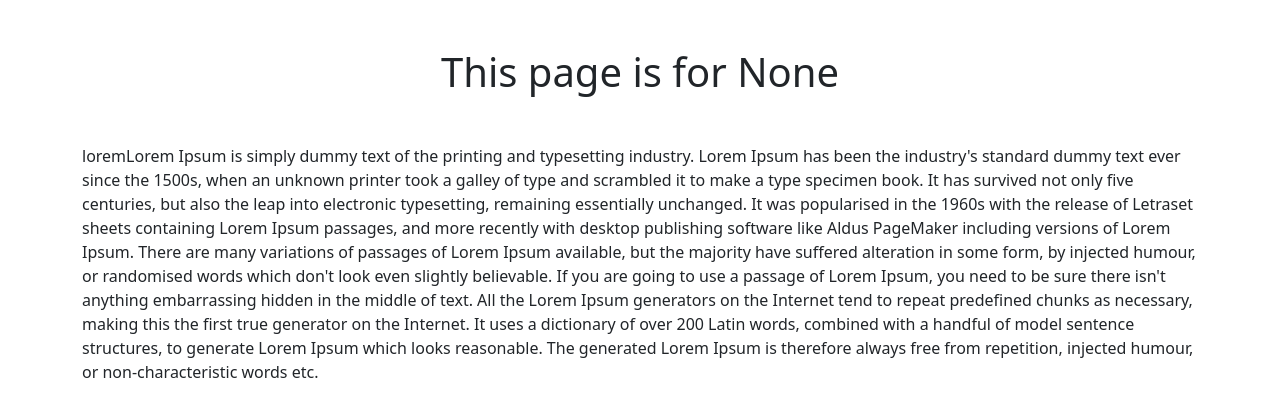
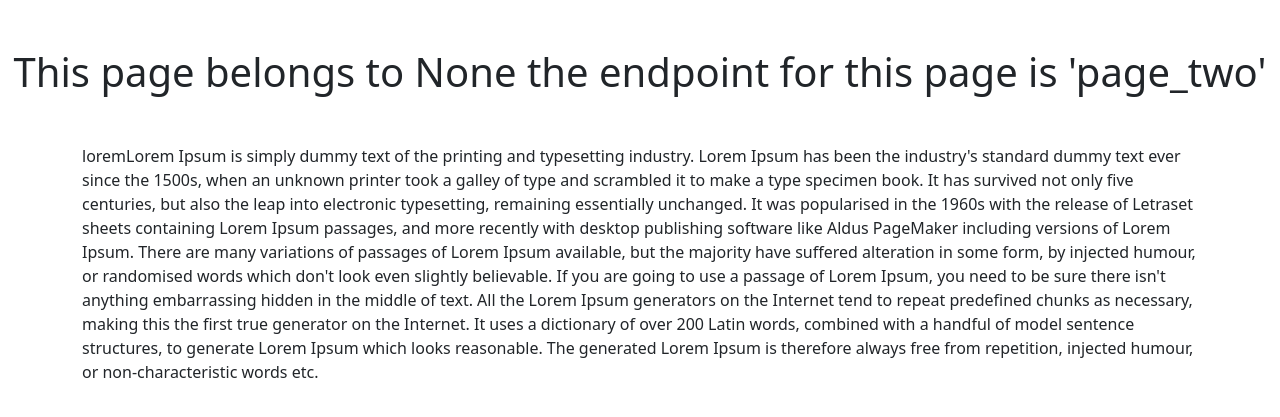
Before and after one commit to NidhinMahendran/Handson_Practice, a Flask app: page /page_two in a window 1280 px wide. Shown: the top 417 px of the page. Run offline with Flask 2, Linux system fonts and the light colour scheme; some libraries are stand-ins or nearby versions.

Commit message:
Update render_vishnu_content.html

```diff
--- a/handson_1/blueprint/render_page/templates/page/render_vishnu_content.html
+++ b/handson_1/blueprint/render_page/templates/page/render_vishnu_content.html
@@ -6,7 +6,7 @@
         <script src="https://cdn.jsdelivr.net/npm/bootstrap@5.1.3/dist/js/bootstrap.min.js" integrity="sha384-QJHtvGhmr9XOIpI6YVutG+2QOK9T+ZnN4kzFN1RtK3zEFEIsxhlmWl5/YESvpZ13" crossorigin="anonymous"></script>
     </head>
     <body>
-        <h1 class="text-center mt-5">This page is for {{text}}</h1>
+        <h1 class="text-center mt-5">This page belongs to {{text}} the endpoint for this page is 'page_two' </h1>
         <div class="container mt-5">
             loremLorem Ipsum is simply dummy text of the printing and typesetting industry. Lorem Ipsum has been the industry's standard dummy text ever since the 1500s, when an unknown printer took a galley of type and scrambled it to make a type specimen book. It has survived not only five centuries, but also the leap into electronic typesetting, remaining essentially unchanged. It was popularised in the 1960s with the release of Letraset sheets containing Lorem Ipsum passages, and more recently with desktop publishing software like Aldus PageMaker including versions of Lorem Ipsum.
             There are many variations of passages of Lorem Ipsum available, but the majority have suffered alteration in some form, by injected humour, or randomised words which don't look even slightly believable. If you are going to use a passage of Lorem Ipsum, you need to be sure there isn't anything embarrassing hidden in the middle of text. All the Lorem Ipsum generators on the Internet tend to repeat predefined chunks as necessary, making this the first true generator on the Internet. It uses a dictionary of over 200 Latin words, combined with a handful of model sentence structures, to generate Lorem Ipsum which looks reasonable. The generated Lorem Ipsum is therefore always free from repetition, injected humour, or non-characteristic words etc.
```
